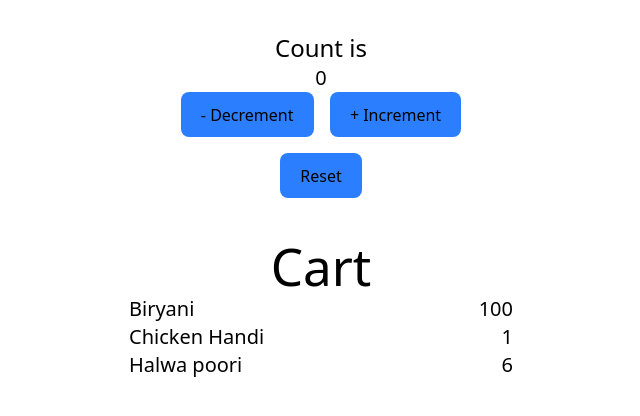
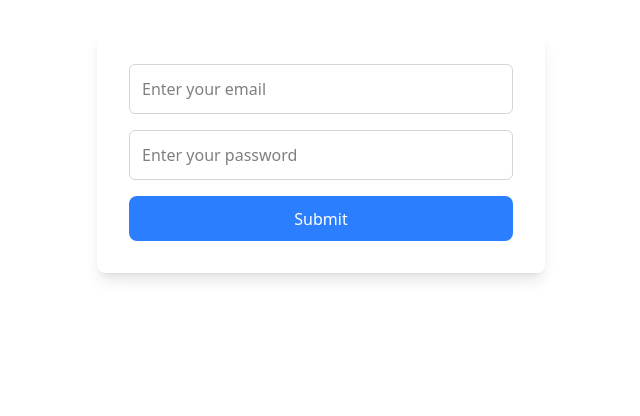
Before and after one commit to riyanj220/React-JS-Course, a React (Vite) app: page / in a window 1280 px wide. Shown: the top 416 px of the page, without its empty margins (319-959 px from the left). Built offline with nearby package versions, Linux system fonts and the light colour scheme.

Commit message:
React synthetic events i.e onChange and onSubmit In LoginForm.tsx

```diff
--- a/src/App.tsx
+++ b/src/App.tsx
@@ -1,15 +1,12 @@
 
 import './App.css'
-import Cart from './components/Cart'
-import Counter from './components/Counter'
+import { LoginForm } from './components/LoginForm'
 function App() {
 
 
   return (
     <>
-      <Counter/>
-      <Cart/>
-
+      <LoginForm/>
     </>
   )
 }
--- /dev/null
+++ b/src/components/LoginForm.tsx
@@ -0,0 +1,45 @@
+import { SyntheticEvent, useState } from "react";
+
+
+export const LoginForm = () => {
+
+    const [email , setEmail] = useState('');
+    const [password , setPassword] = useState('');
+
+    const submitForm = (ev:SyntheticEvent) => {
+        ev.preventDefault();
+
+        const target = ev.target as HTMLFormElement;
+        console.log(target ,email ,password);
+    }
+
+    return (
+        <form className="flex flex-col gap-4 max-w-md mx-auto bg-white p-8 rounded-lg shadow-lg" onSubmit={submitForm}>
+            <input
+                onChange={(ev)=> {
+                    setEmail(ev.target.value);
+                }}
+                value={email}
+                type="email"
+                placeholder="Enter your email"
+                className="p-3 border border-gray-300 rounded-md focus:outline-none focus:ring-2 focus:ring-blue-500"
+            />
+            <input
+                onChange={(ev) =>{
+                    setPassword(ev.target.value);
+                }}
+                value={password}
+                type="password"
+                placeholder="Enter your password"
+                className="p-3 border border-gray-300 rounded-md focus:outline-none focus:ring-2 focus:ring-blue-500"
+            />
+            <button
+                type="submit"
+                className="p-3 bg-blue-500 text-white rounded-md hover:bg-blue-700 focus:outline-none focus:ring-2 focus:ring-blue-500"
+            >
+                Submit
+            </button>
+        </form>
+    );
+
+}
```
